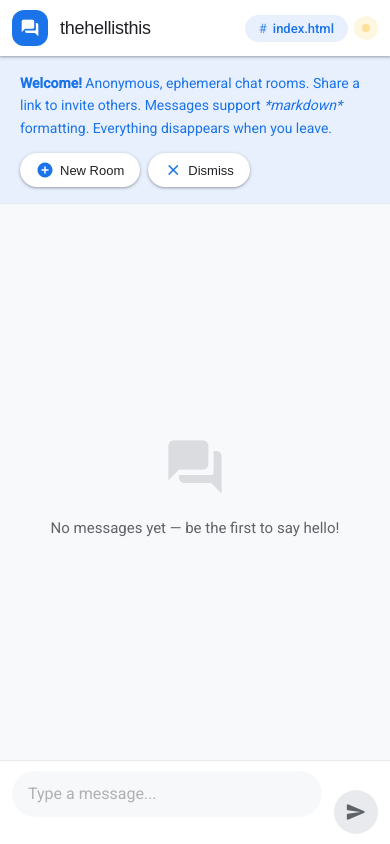
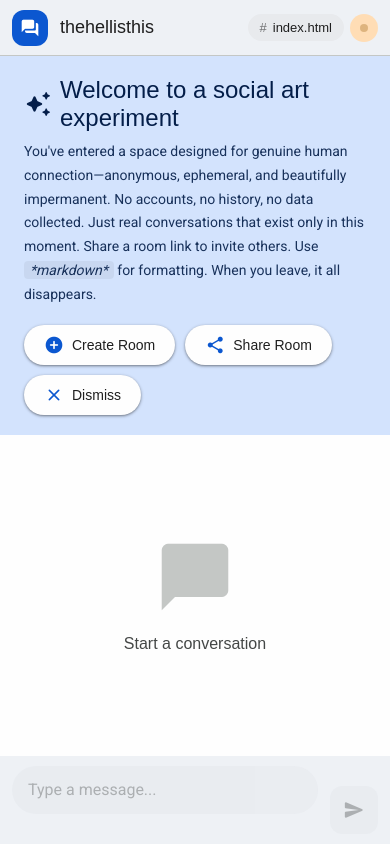
Before and after one commit to cameronaaron/thehellisthis, a plain HTML site: page index.html in a window 390 px wide. Drawn offline with Linux system fonts and the light colour scheme; a web font is replaced by a local one.

Commit message:
Material You redesign + deploy to thehellisthis.com
- Updated CSS to Material You design system (M3)
- New color tokens for light/dark mode
- FAB-style send button with elevation
- Enhanced welcome banner with social art experiment messaging
- Added share room functionality
- Improved typography with Google Sans
- Better responsive design for mobile
- Added custom domain routes for thehellisthis.com

```diff
--- a/index.html
+++ b/index.html
@@ -24,76 +24,97 @@
 <link href="https://fonts.googleapis.com/icon?family=Material+Icons+Round" rel="stylesheet">
 <style>
 :root {
-    --primary: #1a73e8;
-    --primary-hover: #1557b0;
-    --primary-pressed: #174ea6;
-    --primary-container: #e8f0fe;
+    --primary: #0b57d0;
+    --primary-hover: #0842a0;
+    --primary-pressed: #062e6f;
+    --primary-container: #d3e3fd;
     --on-primary: #ffffff;
-    --on-primary-container: #1a73e8;
+    --on-primary-container: #041e49;
     --secondary: #5f6368;
     --secondary-container: #e8eaed;
-    --surface: #ffffff;
-    --surface-dim: #f8f9fa;
-    --surface-container: #f1f3f4;
-    --surface-container-high: #e8eaed;
-    --surface-container-highest: #dadce0;
-    --on-surface: #202124;
-    --on-surface-variant: #5f6368;
-    --outline: #dadce0;
-    --outline-variant: #e8eaed;
-    --success: #1e8e3e;
-    --success-container: #e6f4ea;
+    --tertiary: #146c2e;
+    --tertiary-container: #c4eed0;
+    --surface: #fefefe;
+    --surface-dim: #dde3ea;
+    --surface-bright: #f9fafb;
+    --surface-container-lowest: #ffffff;
+    --surface-container-low: #f3f6f9;
+    --surface-container: #eef1f5;
+    --surface-container-high: #e8ecf1;
+    --surface-container-highest: #e1e5ea;
+    --on-surface: #1f1f1f;
+    --on-surface-variant: #444746;
+    --outline: #747775;
+    --outline-variant: #c4c7c5;
+    --inverse-surface: #303030;
+    --inverse-on-surface: #f2f2f2;
+    --inverse-primary: #a8c7fa;
+    --success: #146c2e;
+    --success-container: #c4eed0;
     --on-success: #ffffff;
-    --warning: #f9ab00;
-    --warning-container: #fef7e0;
-    --error: #d93025;
-    --error-container: #fce8e6;
+    --warning: #945700;
+    --warning-container: #ffddb5;
+    --error: #b3261e;
+    --error-container: #f9dedc;
     --on-error: #ffffff;
-    --shadow-1: 0 1px 2px 0 rgba(60,64,67,0.3), 0 1px 3px 1px rgba(60,64,67,0.15);
-    --shadow-2: 0 1px 2px 0 rgba(60,64,67,0.3), 0 2px 6px 2px rgba(60,64,67,0.15);
-    --shadow-3: 0 1px 3px 0 rgba(60,64,67,0.3), 0 4px 8px 3px rgba(60,64,67,0.15);
+    --shadow-1: 0 1px 3px 1px rgba(0,0,0,0.15), 0 1px 2px 0 rgba(0,0,0,0.3);
+    --shadow-2: 0 2px 6px 2px rgba(0,0,0,0.15), 0 1px 2px 0 rgba(0,0,0,0.3);
+    --shadow-3: 0 4px 8px 3px rgba(0,0,0,0.15), 0 1px 3px 0 rgba(0,0,0,0.3);
+    --shadow-4: 0 6px 10px 4px rgba(0,0,0,0.15), 0 2px 3px 0 rgba(0,0,0,0.3);
     --radius-xs: 4px;
     --radius-sm: 8px;
     --radius-md: 12px;
     --radius-lg: 16px;
-    --radius-xl: 20px;
+    --radius-xl: 24px;
     --radius-xxl: 28px;
     --radius-full: 9999px;
-    --transition-fast: 100ms cubic-bezier(0.4, 0, 0.2, 1);
-    --transition-standard: 200ms cubic-bezier(0.4, 0, 0.2, 1);
-    --transition-emphasis: 300ms cubic-bezier(0.4, 0, 0.2, 1);
+    --transition-short: 150ms cubic-bezier(0.2, 0, 0, 1);
+    --transition-medium: 300ms cubic-bezier(0.2, 0, 0, 1);
+    --transition-long: 500ms cubic-bezier(0.2, 0, 0, 1);
+    --state-hover: 0.08;
+    --state-focus: 0.12;
+    --state-pressed: 0.12;
 }
 
 @media (prefers-color-scheme: dark) {
     :root {
-        --primary: #8ab4f8;
-        --primary-hover: #aecbfa;
-        --primary-pressed: #c9ddfb;
-        --primary-container: #394457;
+        --primary: #a8c7fa;
+        --primary-hover: #c2d7fc;
+        --primary-pressed: #dce7fd;
+        --primary-container: #0842a0;
         --on-primary: #062e6f;
-        --on-primary-container: #c2e7ff;
-        --secondary: #9aa0a6;
-        --secondary-container: #3c4043;
-        --surface: #202124;
+        --on-primary-container: #d3e3fd;
+        --secondary: #c4c7c5;
+        --secondary-container: #444746;
+        --tertiary: #a8dab5;
+        --tertiary-container: #0f5223;
+        --surface: #131314;
         --surface-dim: #131314;
-        --surface-container: #292a2d;
-        --surface-container-high: #35363a;
-        --surface-container-highest: #3c4043;
-        --on-surface: #e8eaed;
-        --on-surface-variant: #9aa0a6;
-        --outline: #5f6368;
-        --outline-variant: #3c4043;
-        --success: #81c995;
-        --success-container: #1b4d30;
+        --surface-bright: #39393b;
+        --surface-container-lowest: #0e0e0f;
+        --surface-container-low: #1b1b1c;
+        --surface-container: #201f20;
+        --surface-container-high: #2a2a2b;
+        --surface-container-highest: #353536;
+        --on-surface: #e3e3e3;
+        --on-surface-variant: #c4c7c5;
+        --outline: #8e918f;
+        --outline-variant: #444746;
+        --inverse-surface: #e3e3e3;
+        --inverse-on-surface: #303030;
+        --inverse-primary: #0b57d0;
+        --success: #a8dab5;
+        --success-container: #0f5223;
         --on-success: #003a1e;
-        --warning: #fdd663;
-        --warning-container: #594000;
-        --error: #f28b82;
-        --error-container: #5c2022;
+        --warning: #ffb95a;
+        --warning-container: #6f4100;
+        --error: #f2b8b5;
+        --error-container: #8c1d18;
         --on-error: #601410;
-        --shadow-1: 0 1px 2px 0 rgba(0,0,0,0.3), 0 1px 3px 1px rgba(0,0,0,0.15);
-        --shadow-2: 0 1px 2px 0 rgba(0,0,0,0.3), 0 2px 6px 2px rgba(0,0,0,0.15);
-        --shadow-3: 0 1px 3px 0 rgba(0,0,0,0.3), 0 4px 8px 3px rgba(0,0,0,0.15);
+        --shadow-1: 0 1px 3px 1px rgba(0,0,0,0.4), 0 1px 2px 0 rgba(0,0,0,0.6);
+        --shadow-2: 0 2px 6px 2px rgba(0,0,0,0.4), 0 1px 2px 0 rgba(0,0,0,0.6);
+        --shadow-3: 0 4px 8px 3px rgba(0,0,0,0.4), 0 1px 3px 0 rgba(0,0,0,0.6);
+        --shadow-4: 0 6px 10px 4px rgba(0,0,0,0.4), 0 2px 3px 0 rgba(0,0,0,0.6);
     }
 }
 
@@ -130,15 +151,15 @@ body {
 }
 
 .app-bar {
-    background: var(--surface);
+    background: var(--surface-container);
     padding: 0 16px;
     display: flex;
     align-items: center;
-    gap: 16px;
-    box-shadow: var(--shadow-1);
+    gap: 12px;
     z-index: 100;
     height: 64px;
     flex-shrink: 0;
+    border-bottom: 1px solid var(--outline-variant);
 }
 
 .brand {
@@ -148,10 +169,24 @@ body {
     text-decoration: none;
     color: inherit;
     cursor: pointer;
+    padding: 8px;
+    margin: -8px;
+    border-radius: var(--radius-lg);
+    transition: background var(--transition-short);
+}
+
+.brand:hover {
+    background: rgba(0,0,0,var(--state-hover));
+}
+
+@media (prefers-color-scheme: dark) {
+    .brand:hover {
+        background: rgba(255,255,255,var(--state-hover));
+    }
 }
 
 .brand:hover .logo-icon {
-    transform: scale(1.05);
+    transform: scale(1.02);
 }
 
 .logo-icon {
@@ -163,19 +198,19 @@ body {
     align-items: center;
     justify-content: center;
     color: var(--on-primary);
-    transition: transform var(--transition-standard);
+    transition: transform var(--transition-medium);
 }
 
 .logo-icon .material-icons-round {
-    font-size: 22px;
+    font-size: 24px;
 }
 
 h1 {
     font-family: 'Google Sans', sans-serif;
-    font-size: 20px;
-    font-weight: 500;
+    font-size: 22px;
+    font-weight: 400;
     color: var(--on-surface);
-    letter-spacing: -0.25px;
+    letter-spacing: 0;
 }
 
 .room-info {
@@ -186,12 +221,13 @@ h1 {
 }
 
 .room-badge {
-    background: var(--primary-container);
-    color: var(--on-primary-container);
-    padding: 6px 14px;
+    background: var(--secondary-container);
+    color: var(--on-surface);
+    padding: 6px 16px;
     border-radius: var(--radius-full);
-    font-size: 13px;
+    font-size: 14px;
     font-weight: 500;
+    font-family: 'Google Sans', sans-serif;
     display: flex;
     align-items: center;
     gap: 6px;
@@ -199,20 +235,22 @@ h1 {
 
 .room-badge::before {
     content: '#';
-    opacity: 0.7;
+    opacity: 0.6;
+    font-weight: 400;
 }
 
 .status-chip {
     display: inline-flex;
     align-items: center;
-    gap: 6px;
-    padding: 6px 12px;
+    gap: 8px;
+    padding: 6px 16px;
     border-radius: var(--radius-full);
-    font-size: 12px;
+    font-size: 14px;
     font-weight: 500;
-    background: var(--surface-container);
+    font-family: 'Google Sans', sans-serif;
+    background: var(--surface-container-high);
     color: var(--on-surface-variant);
-    transition: all var(--transition-fast);
+    transition: all var(--transition-short);
 }
 
 .status-chip.connected {
@@ -257,18 +295,20 @@ h1 {
 }
 
 #userCount {
-    font-size: 13px;
+    font-size: 14px;
+    font-weight: 500;
+    font-family: 'Google Sans', sans-serif;
     color: var(--on-surface-variant);
     display: inline-flex;
     align-items: center;
-    gap: 4px;
-    padding: 6px 10px;
-    background: var(--surface-container);
+    gap: 6px;
+    padding: 6px 14px;
+    background: var(--surface-container-high);
     border-radius: var(--radius-full);
 }
 
 #userCount .material-icons-round {
-    font-size: 16px;
+    font-size: 18px;
 }
 
 .nav-link {
@@ -288,15 +328,16 @@ h1 {
 
 #chat {
     flex: 1;
-    padding: 16px 16px 8px;
+    padding: 20px 20px 12px;
     overflow-y: auto;
     overflow-x: hidden;
     display: flex;
     flex-direction: column;
-    gap: 4px;
+    gap: 2px;
     scroll-behavior: smooth;
     -webkit-overflow-scrolling: touch;
     overscroll-behavior: contain;
+    background: var(--surface);
 }
 
 #chat:empty {
@@ -305,36 +346,37 @@ h1 {
 }
 
 #chat:empty::before {
-    content: 'forum';
+    content: 'chat_bubble';
     font-family: 'Material Icons Round';
-    font-size: 64px;
-    color: var(--outline);
+    font-size: 80px;
+    color: var(--outline-variant);
     margin-bottom: 16px;
 }
 
 #chat:empty::after {
-    content: 'No messages yet — be the first to say hello!';
+    content: 'Start a conversation';
     text-align: center;
     color: var(--on-surface-variant);
-    font-size: 15px;
+    font-size: 16px;
+    font-family: 'Google Sans', sans-serif;
 }
 
 .message {
-    max-width: min(75%, 520px);
-    padding: 10px 14px;
-    border-radius: var(--radius-lg);
+    max-width: min(80%, 600px);
+    padding: 12px 16px;
+    border-radius: var(--radius-xl);
     font-size: 14px;
     line-height: 1.5;
     word-wrap: break-word;
     overflow-wrap: break-word;
-    animation: messageSlide 0.25s var(--transition-emphasis);
+    animation: messageSlide 0.3s var(--transition-medium);
     position: relative;
 }
 
 @keyframes messageSlide {
     from {
         opacity: 0;
-        transform: translateY(12px) scale(0.98);
+        transform: translateY(16px) scale(0.96);
     }
     to {
         opacity: 1;
@@ -346,16 +388,16 @@ h1 {
     background: var(--primary);
     color: var(--on-primary);
     align-self: flex-end;
-    border-bottom-right-radius: var(--radius-xs);
-    margin-left: 48px;
+    border-bottom-right-radius: var(--radius-sm);
+    margin-left: 60px;
 }
 
 .message.received {
-    background: var(--surface-container);
+    background: var(--surface-container-high);
     color: var(--on-surface);
     align-self: flex-start;
-    border-bottom-left-radius: var(--radius-xs);
-    margin-right: 48px;
+    border-bottom-left-radius: var(--radius-sm);
+    margin-right: 60px;
 }
 
 .message + .message.sent:not(.received + .sent),
@@ -463,9 +505,10 @@ h1 {
 
 .system-message {
     text-align: center;
-    padding: 8px 16px;
-    margin: 12px auto;
+    padding: 10px 20px;
+    margin: 16px auto;
     font-size: 13px;
+    font-weight: 500;
     color: var(--on-surface-variant);
     background: var(--surface-container);
     border-radius: var(--radius-full);
@@ -473,11 +516,11 @@ h1 {
     animation: systemFade 0.3s ease;
     display: flex;
     align-items: center;
-    gap: 6px;
+    gap: 8px;
 }
 
 @keyframes systemFade {
-    from { opacity: 0; transform: scale(0.95); }
+    from { opacity: 0; transform: scale(0.9); }
     to { opacity: 1; transform: scale(1); }
 }
 
@@ -497,13 +540,12 @@ h1 {
 }
 
 .input-container {
-    background: var(--surface);
+    background: var(--surface-container);
     padding: 12px 16px;
-    padding-bottom: max(12px, env(safe-area-inset-bottom));
+    padding-bottom: max(16px, env(safe-area-inset-bottom));
     display: flex;
     align-items: flex-end;
     gap: 12px;
-    border-top: 1px solid var(--outline-variant);
     flex-shrink: 0;
 }
 
@@ -516,16 +558,16 @@ h1 {
 
 #messageInput {
     width: 100%;
-    padding: 12px 16px;
-    border: 2px solid transparent;
+    padding: 14px 20px;
+    border: none;
     border-radius: var(--radius-xxl);
-    background: var(--surface-container);
+    background: var(--surface-container-highest);
     color: var(--on-surface);
-    font-size: 15px;
+    font-size: 16px;
     font-family: inherit;
-    line-height: 1.4;
+    line-height: 1.5;
     resize: none;
-    transition: all var(--transition-fast);
+    transition: all var(--transition-short);
 }
 
 #messageInput:hover {
@@ -533,9 +575,8 @@ h1 {
 }
 
 #messageInput:focus {
-    border-color: var(--primary);
     background: var(--surface);
-    box-shadow: 0 0 0 2px var(--primary-container);
+    box-shadow: inset 0 0 0 2px var(--primary);
 }
 
 #messageInput::placeholder {
@@ -543,18 +584,18 @@ h1 {
 }
 
 #messageInput:disabled {
-    opacity: 0.5;
+    opacity: 0.38;
     cursor: not-allowed;
 }
 
 .input-info {
-    font-size: 11px;
+    font-size: 12px;
     color: var(--on-surface-variant);
     text-align: right;
-    margin-top: 4px;
-    padding-right: 4px;
+    margin-top: 6px;
+    padding-right: 8px;
     opacity: 0;
-    transition: opacity var(--transition-fast);
+    transition: opacity var(--transition-short);
 }
 
 .input-wrapper:focus-within .input-info {
@@ -562,36 +603,36 @@ h1 {
 }
 
 .send-button {
-    width: 48px;
-    height: 48px;
-    min-width: 48px;
-    border-radius: var(--radius-full);
+    width: 56px;
+    height: 56px;
+    min-width: 56px;
+    border-radius: var(--radius-lg);
     border: none;
-    background: var(--primary);
-    color: var(--on-primary);
+    background: var(--primary-container);
+    color: var(--on-primary-container);
     cursor: pointer;
     display: flex;
     align-items: center;
     justify-content: center;
-    transition: all var(--transition-fast);
-    box-shadow: var(--shadow-1);
+    transition: all var(--transition-short);
+    box-shadow: var(--shadow-3);
     -webkit-tap-highlight-color: transparent;
 }
 
 .send-button .material-icons-round {
-    font-size: 22px;
-    transition: transform var(--transition-fast);
+    font-size: 24px;
+    transition: transform var(--transition-short);
 }
 
 .send-button:hover:not(:disabled) {
-    background: var(--primary-hover);
+    box-shadow: var(--shadow-4);
+    background: var(--primary);
+    color: var(--on-primary);
+}
+
+.send-button:active:not(:disabled) {
+    transform: scale(0.94);
     box-shadow: var(--shadow-2);
-}
-
-.send-button:active:not(:disabled) {
-    background: var(--primary-pressed);
-    transform: scale(0.92);
-    box-shadow: var(--shadow-1);
 }
 
 .send-button:active:not(:disabled) .material-icons-round {
@@ -599,10 +640,11 @@ h1 {
 }
 
 .send-button:disabled {
-    background: var(--surface-container-high);
+    background: var(--surface-container-highest);
     color: var(--on-surface-variant);
     box-shadow: none;
     cursor: not-allowed;
+    opacity: 0.38;
 }
 
 /* Responsive Design */
@@ -610,6 +652,12 @@ h1 {
     .app-bar {
         padding: 0 12px;
         height: 56px;
+        gap: 8px;
+    }
+
+    .brand {
+        padding: 6px;
+        margin: -6px;
     }
 
     .logo-icon {
@@ -638,13 +686,29 @@ h1 {
     }
 
     .status-chip {
-        padding: 8px;
+        padding: 10px;
+    }
+
+    .header-bar {
+        padding: 16px;
+    }
+
+    .welcome-title {
+        font-size: 20px;
+    }
+
+    .welcome-title .material-icons-round {
+        font-size: 24px;
+    }
+
+    #chat {
+        padding: 16px;
     }
 }
 
 @media (max-width: 600px) {
     .message {
-        max-width: 88%;
+        max-width: 90%;
         margin-left: 0 !important;
         margin-right: 0 !important;
     }
@@ -655,41 +719,53 @@ h1 {
 
     #messageInput {
         font-size: 16px; /* Prevents iOS zoom */
-        padding: 10px 14px;
+        padding: 12px 16px;
     }
 
     .send-button {
-        width: 44px;
-        height: 44px;
-        min-width: 44px;
+        width: 48px;
+        height: 48px;
+        min-width: 48px;
+        border-radius: var(--radius-md);
+    }
+
+    .send-button .material-icons-round {
+        font-size: 22px;
     }
 
     #userCount {
         display: none;
     }
+
+    .room-badge {
+        padding: 6px 12px;
+        font-size: 13px;
+    }
 }
 
 .typing-indicator {
-    padding: 8px 16px;
+    padding: 12px 20px;
     font-size: 13px;
+    font-weight: 500;
     color: var(--on-surface-variant);
     display: none;
     align-items: center;
-    gap: 10px;
-    background: var(--surface-dim);
+    gap: 12px;
+    background: var(--surface);
+    border-top: 1px solid var(--outline-variant);
 }
 
 .typing-dots {
     display: flex;
-    gap: 3px;
+    gap: 4px;
     align-items: center;
 }
 
 .typing-dot {
-    width: 6px;
-    height: 6px;
+    width: 8px;
+    height: 8px;
     border-radius: 50%;
-    background: var(--on-surface-variant);
+    background: var(--primary);
     animation: typingBounce 1.4s infinite ease-in-out;
 }
 
@@ -698,67 +774,86 @@ h1 {
 .typing-dot:nth-child(3) { animation-delay: 0.32s; }
 
 @keyframes typingBounce {
-    0%, 60%, 100% { transform: translateY(0); opacity: 0.5; }
-    30% { transform: translateY(-4px); opacity: 1; }
+    0%, 60%, 100% { transform: translateY(0); opacity: 0.4; }
+    30% { transform: translateY(-6px); opacity: 1; }
 }
 
 .header-bar {
     background: var(--primary-container);
-    padding: 16px 20px;
-    border-bottom: 1px solid var(--outline-variant);
-    animation: slideDown 0.3s ease-out;
+    padding: 20px 24px;
+    animation: slideDown 0.4s var(--transition-medium);
 }
 
 @keyframes slideDown {
-    from { opacity: 0; transform: translateY(-8px); }
+    from { opacity: 0; transform: translateY(-16px); }
     to { opacity: 1; transform: translateY(0); }
 }
 
 .welcome-content {
     max-width: 800px;
+}
+
+.welcome-title {
+    font-family: 'Google Sans', sans-serif;
+    font-size: 24px;
+    font-weight: 400;
+    color: var(--on-primary-container);
+    margin-bottom: 8px;
+    display: flex;
+    align-items: center;
+    gap: 8px;
+}
+
+.welcome-title .material-icons-round {
+    font-size: 28px;
 }
 
 .instructions {
     font-size: 14px;
     color: var(--on-primary-container);
-    line-height: 1.6;
+    line-height: 1.7;
+    opacity: 0.9;
 }
 
 .instructions strong {
-    font-weight: 600;
+    font-weight: 500;
 }
 
 .instructions em {
     font-style: italic;
+    background: rgba(0,0,0,0.06);
+    padding: 1px 6px;
+    border-radius: var(--radius-xs);
 }
 
 .welcome-chips {
     display: flex;
     flex-wrap: wrap;
-    gap: 8px;
-    margin-top: 14px;
+    gap: 10px;
+    margin-top: 18px;
 }
 
 .welcome-chip {
     display: inline-flex;
     align-items: center;
-    gap: 6px;
-    padding: 8px 16px;
+    gap: 8px;
+    padding: 10px 20px;
     border-radius: var(--radius-full);
     background: var(--surface);
     color: var(--on-surface);
-    font-size: 13px;
+    font-size: 14px;
     font-weight: 500;
+    font-family: 'Google Sans', sans-serif;
     cursor: pointer;
     border: none;
     box-shadow: var(--shadow-1);
-    transition: all var(--transition-fast);
+    transition: all var(--transition-short);
     -webkit-tap-highlight-color: transparent;
 }
 
 .welcome-chip:hover {
     box-shadow: var(--shadow-2);
-    transform: translateY(-1px);
+    transform: translateY(-2px);
 }
 
 .welcome-chip:active {
@@ -767,7 +862,7 @@ h1 {
 }
 
 .welcome-chip .material-icons-round {
-    font-size: 18px;
+    font-size: 20px;
     color: var(--primary);
 }
 
@@ -868,14 +963,23 @@ h1 {
 
 <div class="header-bar" id="welcomeBanner">
     <div class="welcome-content">
+        <h2 class="welcome-title">
+            <span class="material-icons-round">auto_awesome</span>
+            Welcome to a social art experiment
+        </h2>
         <p class="instructions">
-            <strong>Welcome!</strong> Anonymous, ephemeral chat rooms. Share a link to invite others.
-            Messages support <em>*markdown*</em> formatting. Everything disappears when you leave.
+            You've entered a space designed for genuine human connection—anonymous, ephemeral, and beautifully impermanent.
+            No accounts, no history, no data collected. Just real conversations that exist only in this moment.
+            Share a room link to invite others. Use <em>*markdown*</em> for formatting. When you leave, it all disappears.
         </p>
         <div class="welcome-chips">
             <button class="welcome-chip" id="createRoomBtn">
                 <span class="material-icons-round">add_circle</span>
-                New Room
+                Create Room
+            </button>
+            <button class="welcome-chip" id="shareRoomBtn">
+                <span class="material-icons-round">share</span>
+                Share Room
             </button>
             <button class="welcome-chip" id="dismissBanner">
                 <span class="material-icons-round">close</span>
@@ -1001,6 +1105,14 @@ class ChatApp {
             this.showCreateRoomDialog();
         });
 
+        // Share room button
+        const shareRoomBtn = document.getElementById('shareRoomBtn');
+        if (shareRoomBtn) {
+            shareRoomBtn.addEventListener('click', () => {
+                this.shareRoom();
+            });
+        }
+
         // Dismiss banner
         const dismissBtn = document.getElementById('dismissBanner');
         if (dismissBtn) {
@@ -1028,6 +1140,23 @@ class ChatApp {
             } else {
                 this.showError('Invalid room name. Use 3-50 characters: letters, numbers, hyphens, underscores.');
             }
+        }
+    }
+
+    shareRoom() {
+        const url = window.location.href;
+        if (navigator.share) {
+            navigator.share({
+                title: `Join me in #${this.roomName}`,
+                text: 'Join this ephemeral chat room',
+                url: url
+            }).catch(() => {});
+        } else if (navigator.clipboard) {
+            navigator.clipboard.writeText(url).then(() => {
+                this.addSystemMessage('Room link copied to clipboard!', 'success');
+            }).catch(() => {
+                this.addSystemMessage('Could not copy link', 'error');
+            });
         }
     }
 
```
Also changed, not shown: 1 other file.
